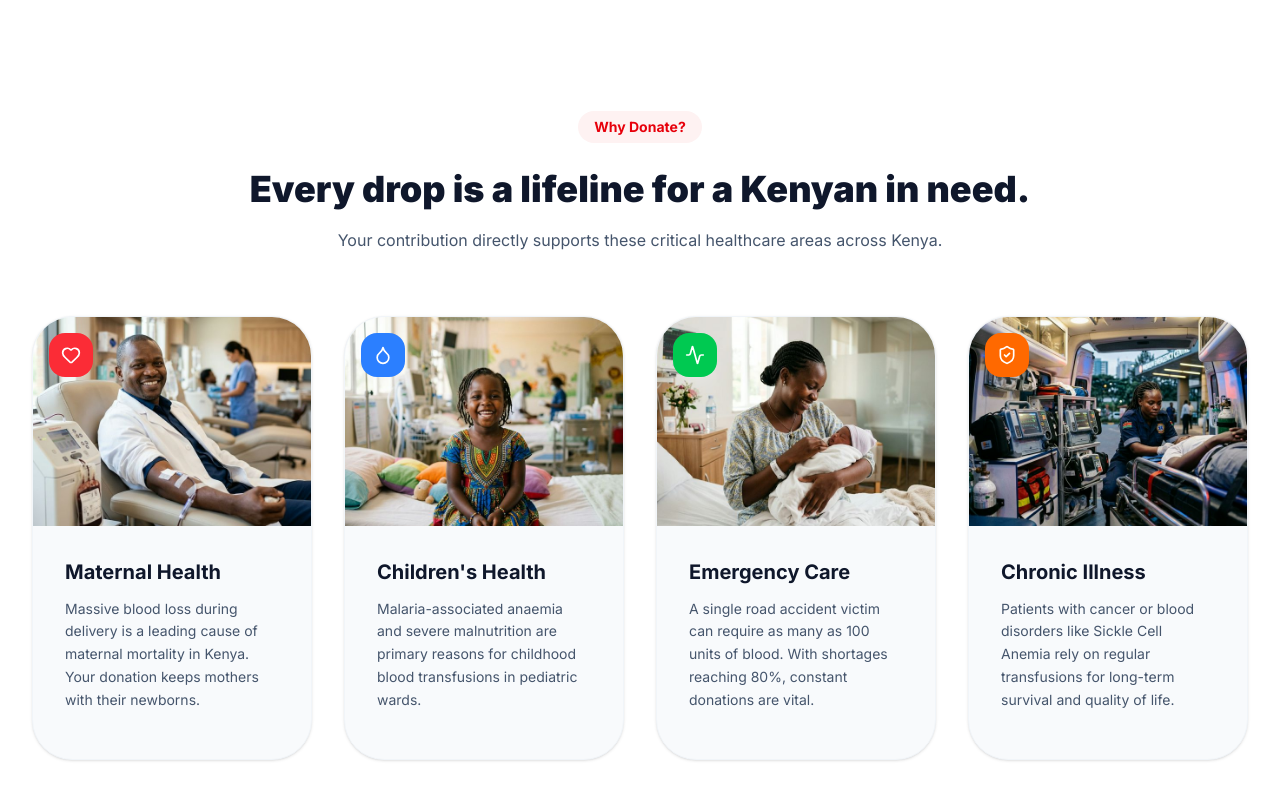
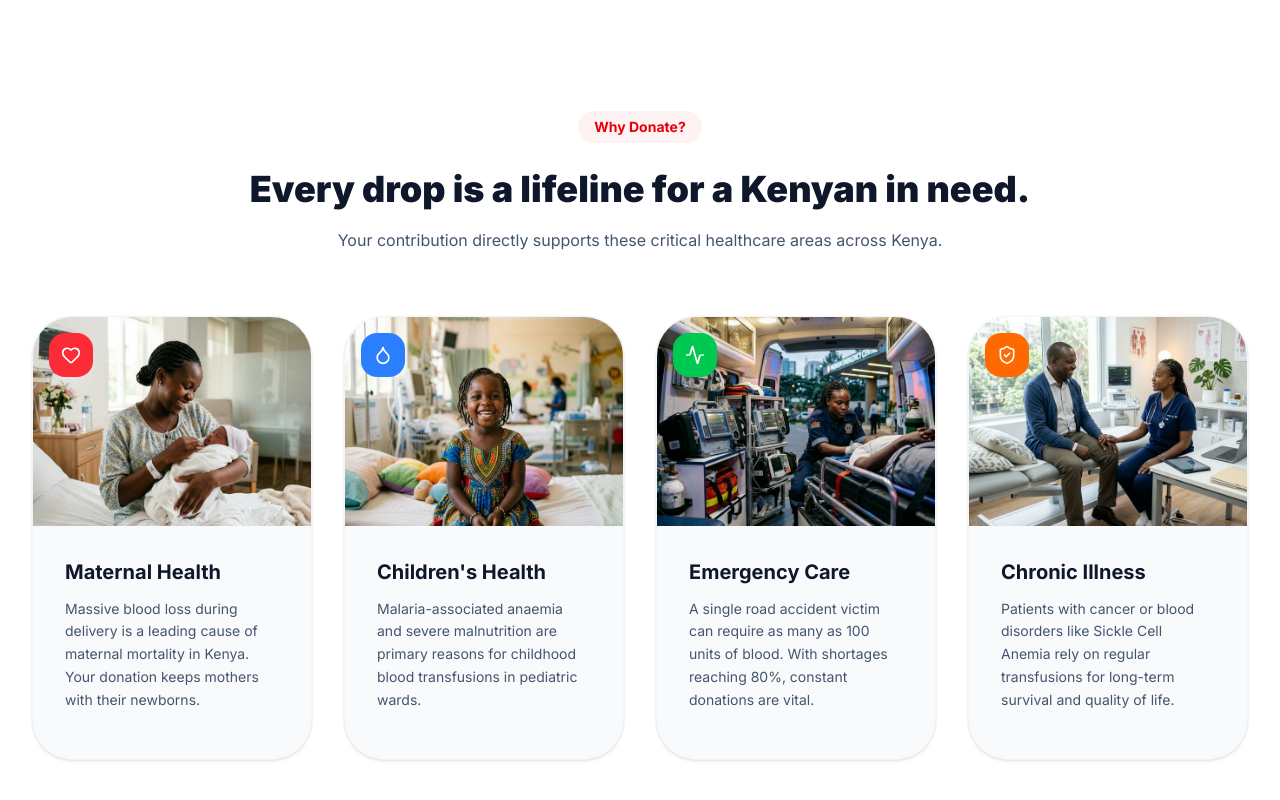
Before and after one commit to kennethlepas/BloodLink-webguide, a Next.js app: page / in a window 1280 px wide. Shown: the part 1986-2786 px from the top of the page. Built offline with nearby package versions, Linux system fonts and the light colour scheme; no server answers; the database is empty.

Commit message:
why donate? improvements

```diff
--- a/src/app/page.tsx
+++ b/src/app/page.tsx
@@ -121,7 +121,7 @@ export default function Home() {
             <div className="grid grid-cols-1 sm:grid-cols-2 lg:grid-cols-4 gap-8 mb-16">
               {[
                 {
-                  img: "/images/story-1.png",
+                  img: "/images/story-3.png",
                   icon: <Heart size={20} className="text-white" />,
                   iconBg: "bg-red-500",
                   title: "Maternal Health",
@@ -135,14 +135,14 @@ export default function Home() {
                   desc: "Malaria-associated anaemia and severe malnutrition are primary reasons for childhood blood transfusions in pediatric wards."
                 },
                 {
-                  img: "/images/story-3.png",
+                  img: "/images/story-4.png",
                   icon: <Activity size={20} className="text-white" />,
                   iconBg: "bg-green-500",
                   title: "Emergency Care",
                   desc: "A single road accident victim can require as many as 100 units of blood. With shortages reaching 80%, constant donations are vital."
                 },
                 {
-                  img: "/images/story-4.png",
+                  img: "/images/story-5.png",
                   icon: <ShieldCheck size={20} className="text-white" />,
                   iconBg: "bg-orange-500",
                   title: "Chronic Illness",
--- a/src/components/Footer.tsx
+++ b/src/components/Footer.tsx
@@ -12,7 +12,7 @@ export default function Footer() {
                         <div className="flex items-center group mb-6">
                             <div className="relative w-14 h-16 rounded-2xl overflow-hidden border-2 border-white/10 shadow-xl bg-white/5 backdrop-blur-sm group-hover:border-red-500 transition-all duration-300 flex-shrink-0">
                                 <Image
-                                    src="/logo.jpg"
+                                    src="/images/logo.jpg"
                                     alt="BloodLink Logo"
                                     fill
                                     className="object-contain p-1 group-hover:scale-105 transition-transform duration-500"
--- a/src/components/Navbar.tsx
+++ b/src/components/Navbar.tsx
@@ -28,7 +28,7 @@ export default function Navbar() {
                         <Link href="/" className="flex items-center group py-2">
                             <div className="relative w-14 h-16 md:w-20 md:h-24 rounded-2xl overflow-hidden border-2 border-slate-100 group-hover:border-red-500 transition-all duration-300 shadow-xl bg-white flex-shrink-0">
                                 <Image
-                                    src="/logo.jpg"
+                                    src="/images/logo.jpg"
                                     alt="BloodLink Logo"
                                     fill
                                     priority
```
